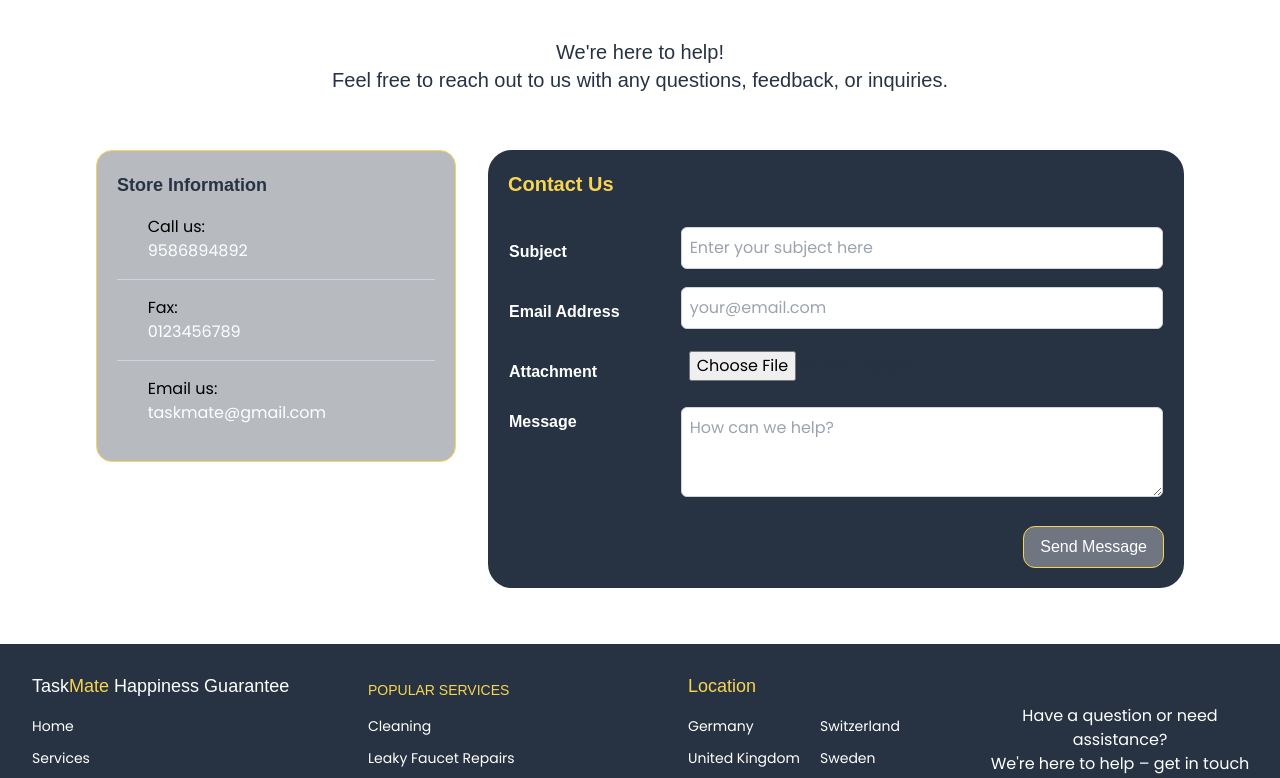
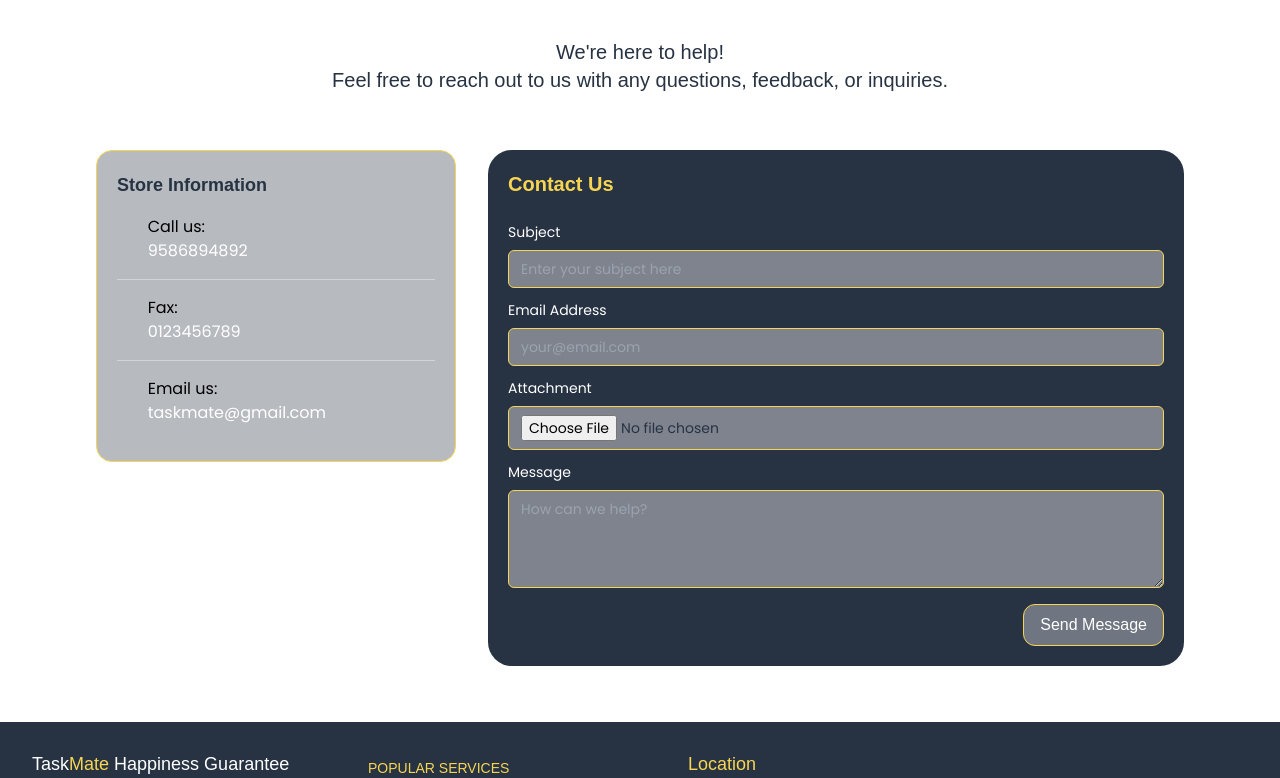
Before and after one commit to shreyathummar71/TaskMate_Frontend, a React (Vite) app: page /contactus in a window 1280 px wide. Shown: the part 562-1340 px from the top of the page. Built offline with nearby package versions, Linux system fonts and the light colour scheme; a web font is replaced by a local one.

Commit message:
add blogs

```diff
--- a/src/App.jsx
+++ b/src/App.jsx
@@ -14,6 +14,7 @@ import ContactUs from "./pages/ContactUs";
 import AllCategory from "./components/AllCategory";
 import "@fortawesome/fontawesome-free/css/all.min.css";
 import Blogs from "./components/Blogs";
+import BlogDetail from "./components/BlogDetail";
 import ServiceDetail from "./components/ServiceDetail";
 import SignupCust from "./components/customer/SignupCust";
 import SignupProf from "./components/professional/SignupProf";
@@ -71,6 +72,7 @@ const App = () => {
           <Route path="/allcategory" element={<AllCategory />} />
           <Route path="/services/:id" element={<ServiceDetail />} />
           <Route path="/blogs" element={<Blogs />} />
+          <Route path="/blog/:id" element={<BlogDetail />} />
 
           {/* <Routes for Customer for login and password  */}
           <Route
--- /dev/null
+++ b/src/components/BlogDetail.jsx
@@ -0,0 +1,36 @@
+import React, { useEffect, useState } from "react";
+import { useParams } from "react-router-dom";
+
+const BlogDetail = () => {
+  const { id } = useParams(); // Get blog ID from the URL
+  const [blog, setBlog] = useState(null);
+
+  // Fetch the full blog post based on the ID
+  useEffect(() => {
+    const fetchBlog = async () => {
+      try {
+        const response = await fetch(`https://backend-taskmate.onrender.com/blogs/${id}`);
+        const data = await response.json();
+        setBlog(data);
+      } catch (error) {
+        console.error("Error fetching blog:", error);
+      }
+    };
+    fetchBlog();
+  }, [id]);
+
+  if (!blog) return <p>Loading...</p>;
+
+  return (
+    <div className="container mx-auto px-4 py-8">
+      <div className="bg-white shadow-md rounded-lg p-6">
+        <img src={blog.coverImage} alt={blog.title} className="w-full h-96 object-cover rounded-md mb-4" />
+        <h1 className="text-3xl font-bold mb-4">{blog.title}</h1>
+        <p className="text-gray-500 mb-4">By {blog.author} on {new Date(blog.date).toLocaleDateString()}</p>
+        <div className="text-lg text-gray-800 leading-relaxed">{blog.content}</div>
+      </div>
+    </div>
+  );
+};
+
+export default BlogDetail;
--- a/src/components/Blogs.jsx
+++ b/src/components/Blogs.jsx
@@ -1,78 +1,78 @@
 import React, { useEffect, useState } from "react";
-import axios from "axios";
+import { Link } from "react-router-dom";
+
+// Import a hero image
+import heroImage from "../assets/images/blogs.webp";
 
 const Blogs = () => {
-  const [articles, setArticles] = useState([]);
+  const [blogs, setBlogs] = useState([]);
 
-  // Replace with your own NewsAPI key
-  const API_KEY = "f81fcab4de3440adbe03fe5d25741c93";
-  const API_URL = `https://newsapi.org/v2/everything?q=home%20cleaning%20OR%20cleaning%20tips%20OR%20housekeeping%20OR%20home%20maintenance&apiKey=${API_KEY}`;
-
+  // Fetch blogs from the backend API
   useEffect(() => {
-    // Fetching blog articles from NewsAPI
-    axios
-      .get(API_URL)
-      .then((response) => {
-        setArticles(response.data.articles);
-      })
-      .catch((error) => {
-        console.error("Error fetching the articles:", error);
-      });
+    const fetchBlogs = async () => {
+      try {
+        const response = await fetch("https://backend-taskmate.onrender.com/blogs");
+        const data = await response.json();
+        setBlogs(data);
+      } catch (error) {
+        console.error("Error fetching blogs:", error);
+      }
+    };
+    fetchBlogs();
   }, []);
 
   return (
-    <div className="blog-container" style={styles.blogContainer}>
-      <h2>Latest Home Improvement Blogs</h2>
-      <div className="blog-cards" style={styles.cardContainer}>
-        {articles.map((article, index) => (
-          <div key={index} className="card" style={styles.card}>
-            <img
-              src={article.urlToImage}
-              alt={article.title}
-              style={styles.image}
-            />
-            <div className="card-content" style={styles.cardContent}>
-              <h3>{article.title}</h3>
-              <p>{article.description}</p>
-              <a href={article.url} target="_blank" rel="noopener noreferrer">
-                Read More
-              </a>
+    <div>
+      {/* Hero Section */}
+      <div
+        className="relative hero-img bg-cover bg-center text-white"
+        style={{
+          backgroundImage: `url(${heroImage})`, // Use the imported hero image
+          height: "600px",
+        }}
+      >
+        {/* Black Overlay */}
+        <div className="absolute inset-0 bg-black bg-opacity-50"></div>
+        {/* Content on top of the overlay */}
+        <div className="relative z-10 flex justify-center items-center h-full">
+          <h1 className="header-text text-4xl font-bold">Welcome to Our Blogs</h1>
+        </div>
+      </div>
+
+      {/* Blogs Section */}
+      <div className="container mx-auto px-8 py-8">
+        <h1 className="text-3xl text-primary font-primary mb-12 ml-3">Our Blogs</h1>
+        <div className="grid grid-cols-1 md:grid-cols-2 lg:grid-cols-3 gap-8 mb-14">
+          {blogs.map((blog) => (
+            <div
+              key={blog._id}
+              className="bg-primary shadow-md rounded-lg p-6 hover:shadow-lg transition-shadow duration-300 flex flex-col"
+            >
+              <img
+                src={blog.coverImage}
+                alt={blog.title}
+                className="w-full h-48 object-cover rounded-t-md mb-4"
+              />
+              <h2 className="text-lg font-secondary mb-2 text-secondary flex-grow">
+                {blog.title}
+              </h2>
+              <p className="text-white font-secondary mb-4 flex-grow">
+                {blog.excerpt}
+              </p>
+              <div className="mt-auto flex justify-end">
+                <Link
+                  to={`/blog/${blog._id}`}
+                  className="text-white font-secondary border-b border-secondary text-sm hover:text-secondary"
+                >
+                  Read More →
+                </Link>
+              </div>
             </div>
-          </div>
-        ))}
+          ))}
+        </div>
       </div>
     </div>
   );
 };
 
-// Simple styling for the blog cards
-const styles = {
-  blogContainer: {
-    padding: "20px",
-    fontFamily: "Arial, sans-serif",
-  },
-  cardContainer: {
-    display: "flex",
-    flexWrap: "wrap",
-    gap: "20px",
-    justifyContent: "center",
-  },
-  card: {
-    width: "300px",
-    border: "1px solid #ddd",
-    borderRadius: "8px",
-    overflow: "hidden",
-    boxShadow: "0 4px 8px rgba(0, 0, 0, 0.1)",
-    transition: "transform 0.3s",
-  },
-  cardContent: {
-    padding: "15px",
-  },
-  image: {
-    width: "100%",
-    height: "200px",
-    objectFit: "cover",
-  },
-};
-
 export default Blogs;
--- a/src/pages/ContactUs.jsx
+++ b/src/pages/ContactUs.jsx
@@ -3,7 +3,6 @@ import { Link } from "react-router-dom";
 import contactUsImage from "../assets/images/contact us.webp";
 
 const ContactUs = () => {
-  // State to manage form input values
   const [formData, setFormData] = useState({
     subject: "",
     email: "",
@@ -148,27 +147,24 @@ const ContactUs = () => {
             {error && <p className="text-red-500">{error}</p>}
 
             <form onSubmit={handleSubmit}>
-              <table className="w-full">
-                <tbody>
-                  <tr>
-                    <td className="font-semibold text-white font-primary">Subject</td>
-                    <td>
+              {/* Subject Field */}
+              <div className="mb-3">
+                <label className="block text-sm font-secondary mb-2 text-white">Subject</label>
                 <input
-                        className="form-input block w-full mt-1 bg-white border p-2 mb-3 border-gray-300 rounded-md shadow-sm focus:border-indigo-500 focus:ring focus:ring-indigo-200 focus:ring-opacity-50"
+                  className="block w-full px-3 py-2 text-sm border rounded-md border-secondary bg-tertiary bg-opacity-60 text-primary"
                   name="subject"
                   value={formData.subject}
                   onChange={handleChange}
                   placeholder="Enter your subject here"
                   required
                 />
-                    </td>
-                  </tr>
+              </div>
 
-                  <tr>
-                    <td className="font-semibold text-white pr-4 py-2 font-primary">Email Address</td>
-                    <td>
+              {/* Email Field */}
+              <div className="mb-3">
+                <label className="block text-sm font-secondary mb-2 text-white">Email Address</label>
                 <input
-                        className="form-input block w-full mt-1 bg-white border p-2 mb-3 border-gray-300 rounded-md shadow-sm focus:border-indigo-500 focus:ring focus:ring-indigo-200 focus:ring-opacity-50"
+                  className="block w-full px-3 py-2 text-sm border rounded-md border-secondary bg-tertiary bg-opacity-60 text-primary"
                   name="email"
                   type="email"
                   value={formData.email}
@@ -176,37 +172,33 @@ const ContactUs = () => {
                   placeholder="your@email.com"
                   required
                 />
-                    </td>
-                  </tr>
+              </div>
 
-                  <tr>
-                    <td className="font-semibold text-white pr-4 py-2 font-primary">Attachment</td>
-                    <td>
+              {/* File Upload */}
+              <div className="mb-3">
+                <label className="block text-sm font-secondary mb-2 text-white">Attachment</label>
                 <input
                   type="file"
                   name="referenceImage"
                   onChange={handleFileChange}
-                        className="p-2 mb-3"
+                  className="block w-full px-3 py-2 text-sm border rounded-md border-secondary bg-tertiary bg-opacity-60 text-primary"
                 />
-                    </td>
-                  </tr>
+              </div>
 
-                  <tr>
-                    <td className="font-semibold text-white pr-4 py-2 align-top font-primary">Message</td>
-                    <td>
+              {/* Message Field */}
+              <div className="mb-3">
+                <label className="block text-sm font-secondary mb-2 text-white">Message</label>
                 <textarea
-                        className="form-textarea block w-full mt-1 border border-gray-300 p-2 mb-3 bg-white rounded-md shadow-sm focus:border-indigo-500 focus:ring focus:ring-indigo-200 focus:ring-opacity-50"
+                  className="block w-full px-3 py-2 text-sm border rounded-md border-secondary bg-tertiary bg-opacity-60 text-primary"
                   name="message"
                   value={formData.message}
                   onChange={handleChange}
                   placeholder="How can we help?"
-                        rows="3"
+                  rows="4"
                   required
                 ></textarea>
-                    </td>
-                  </tr>
-                </tbody>
-              </table>
+              </div>
+
               <div className="flex flex-col items-end mt-4">
                 <button
                   type="submit"
```
Also changed, not shown: src/assets/images/blogs.webp (added). Lines whose indentation alone changed are shown as unchanged.
